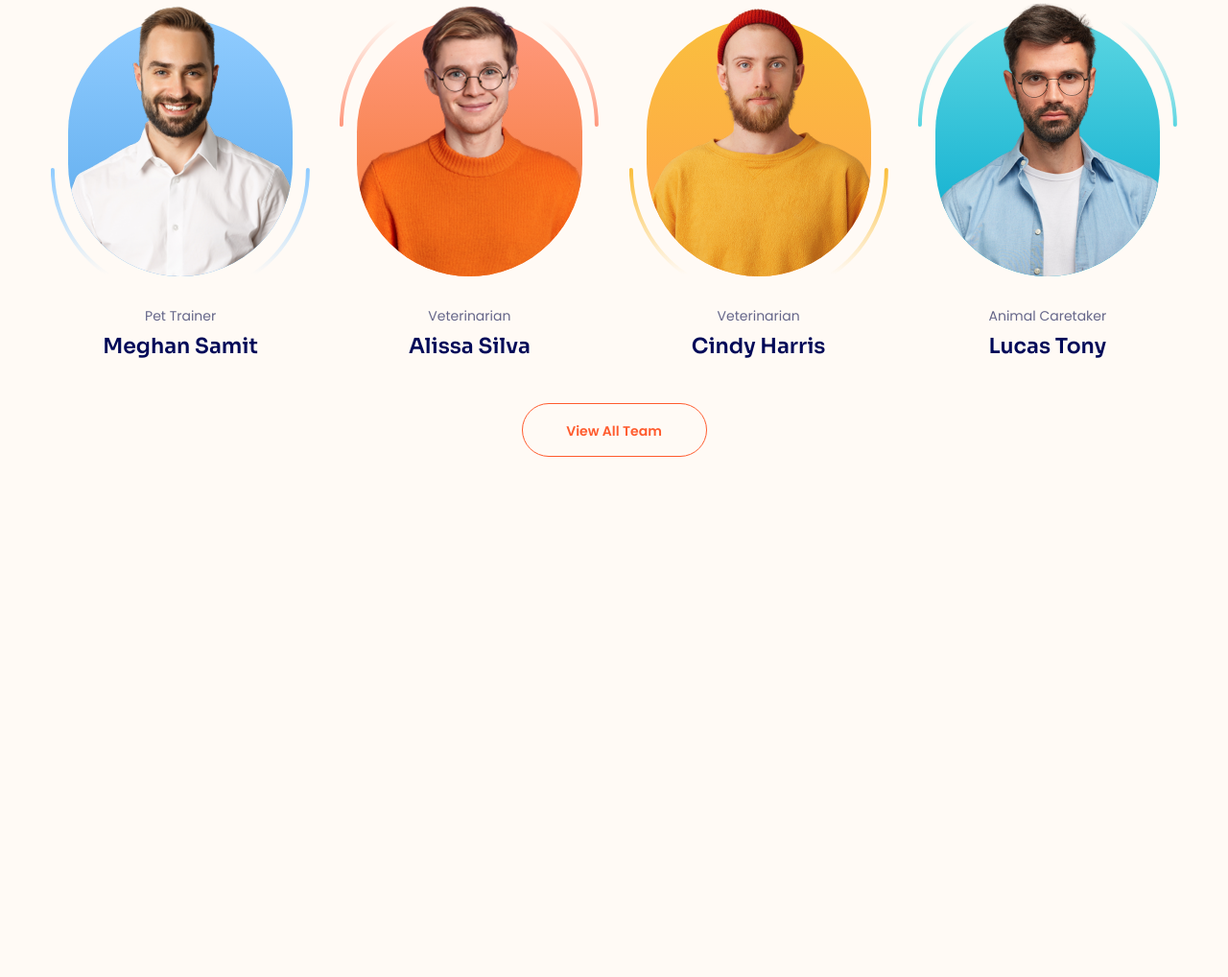
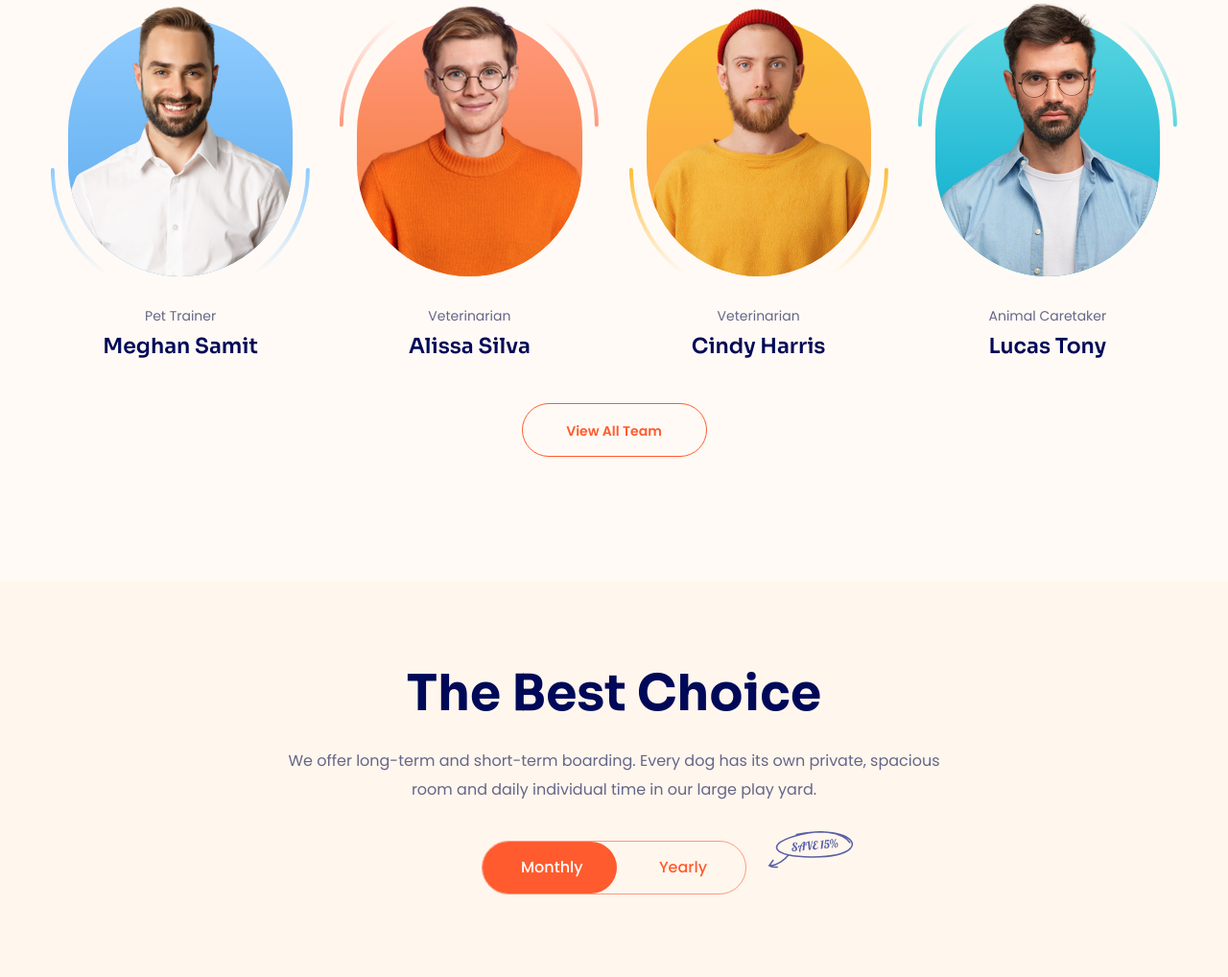
Before and after one commit to tuongdp/lucy-pet-care-landing-page, a plain HTML site: page index.html in a window 1280 px wide. Shown: the part 3646-4664 px from the top of the page at 96% size. Before the commit the page ends 4252 px from the top, so only its background shows below. Drawn offline with Linux system fonts and the light colour scheme.

Commit message:
Done pricing #1

```diff
--- a/assets/css/styles.css
+++ b/assets/css/styles.css
@@ -799,3 +799,86 @@ a {
     color: #ff5b2e;
     border-color: currentColor;
 }
+
+/* Pricing */
+.pricing {
+    padding: 86px 0;
+    background: #fff6ed;
+}
+
+.pricing__heading,
+.pricing__desc {
+    text-align: center;
+}
+
+.pricing__desc {
+    width: 709px;
+    margin-left: auto;
+    margin-right: auto;
+    margin-top: 24px;
+}
+
+.pricing__switch-wrap {
+    display: flex;
+    justify-content: center;
+    margin-top: 38px;
+}
+
+.pricing__switch-label {
+    position: relative;
+    display: flex;
+    align-items: center;
+    justify-content: space-between;
+    width: 276px;
+    height: 56px;
+    border: 1px solid rgba(255, 91, 46, 0.6);
+    border-radius: 99px;
+    padding: 0 40px;
+    user-select: none;
+    cursor: pointer;
+}
+
+.pricing__switch-label::before {
+    content: "";
+    position: absolute;
+    width: 140px;
+    height: 100%;
+    background: #ff5b2e;
+    border-radius: inherit;
+    top: 0;
+    left: 0;
+}
+
+.pricing__switch-value {
+    color: #fff;
+    font-size: 1.6rem;
+    font-weight: 500;
+    line-height: 1; /* 100% */
+    position: relative;
+    z-index: 1;
+}
+
+.pricing__switch-input:checked + .pricing__switch-label::before {
+    left: auto;
+    right: 0;
+    width: 131px;
+}
+
+.pricing__switch-input:not(:checked)
+    + .pricing__switch-label
+    .pricing__switch-value:nth-child(2),
+.pricing__switch-input:checked
+    + .pricing__switch-label
+    .pricing__switch-value:nth-child(1) {
+    color: #ff5b2e;
+}
+
+.pricing__switch-inner {
+    position: relative;
+}
+
+.pricing__sale-off {
+    position: absolute;
+    top: -10px;
+    right: -112px;
+}
--- a/index.html
+++ b/index.html
@@ -552,6 +552,51 @@
                     </div>
                 </div>
             </section>
+
+            <!-- Pricing -->
+            <section class="pricing">
+                <div class="container">
+                    <h2 class="section-heading pricing__heading">
+                        The Best Choice
+                    </h2>
+                    <p class="section-desc pricing__desc">
+                        We offer long-term and short-term boarding. Every dog
+                        has its own private, spacious room and daily individual
+                        time in our large play yard.
+                    </p>
+                    <div class="pricing__switch-wrap">
+                        <div class="pricing__switch-inner">
+                            <div class="pricing__switch">
+                                <input
+                                    type="checkbox"
+                                    name=""
+                                    id="pricing-switch"
+                                    class="pricing__switch-input"
+                                    hidden
+                                />
+                                <label
+                                    for="pricing-switch"
+                                    class="pricing__switch-label"
+                                >
+                                    <span class="pricing__switch-value">
+                                        Monthly
+                                    </span>
+                                    <span class="pricing__switch-value">
+                                        Yearly
+                                    </span>
+                                </label>
+                            </div>
+
+                            <!-- Sale off -->
+                            <img
+                                src="./assets/img/pricing-sale-off.svg"
+                                alt=""
+                                class="pricing__sale-off"
+                            />
+                        </div>
+                    </div>
+                </div>
+            </section>
         </main>
     </body>
 </html>
```
Also changed, not shown: assets/img/pricing-sale-off.svg (added).
